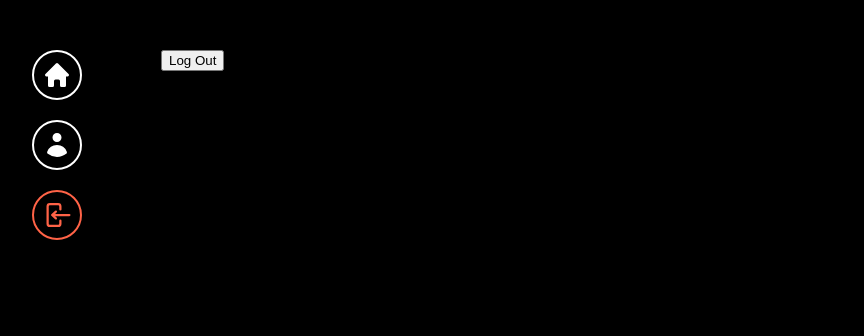
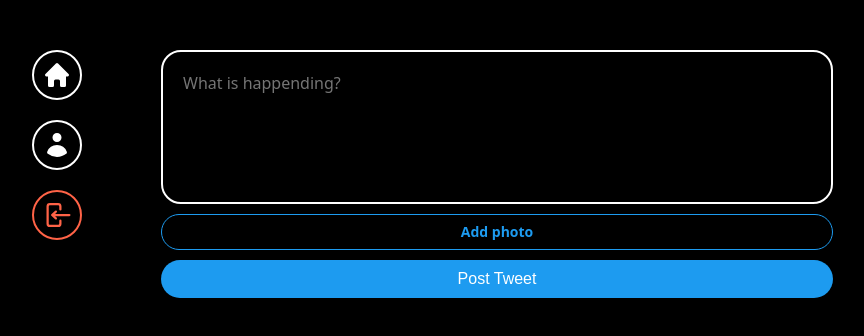
Before and after one commit to yehjinjang/react-X-clone, a React (Vite) app: page / in a window 1280 px wide. Shown: the top 336 px of the page, without its empty margins (237-1101 px from the left). Built offline with nearby package versions, Linux system fonts and the light colour scheme; no server answers; sample sign-in values are in the browser's storage.

Commit message:
feat: post tweet form

```diff
--- /dev/null
+++ b/src/components/post-tweet-form.tsx
@@ -0,0 +1,82 @@
+import { useState } from "react";
+import { styled } from "styled-components"
+
+const Form = styled.form`
+    display: flex;
+    flex-direction: column;
+    gap: 10px;
+`;
+
+const TextArea = styled.textarea`
+    border: 2px solid white;
+    padding: 20px;
+    border-radius: 20px;
+    font-size: 16px;
+    color: white;
+    background-color: black;
+    width: 100%;
+    resize: none;
+    font-family: system-ui, -apple-system, BlinkMacSystemFont, "Segoe UI",
+    Roboto, Oxygen, Ubuntu, Cantarell, "Open Sans", "Helvetica Neue",
+    sans-serif;
+    $::placeholder{
+    font-size: 16px;
+    }
+    &:focus{
+    outline: none;
+    border-color: #1d9bf0;
+    }
+`;
+
+const AttachFileButton = styled.label`
+    padding : 10px 0px;
+    color: #1d9bf0;
+    text-align: center;
+    border-radius: 20px;
+    border: 1px solid  #1d9bf0;
+    font-size: 14px;
+    font-weight: 600;
+    cursor: pointer;
+`;
+
+const AttachFileInput = styled.input`
+display: none;
+
+`;
+
+const SubmitBtn = styled.input`
+    background-color:  #1d9bf0;
+    color: white;
+    border: none;
+    padding: 10px 0px;
+    border-radius: 20px;
+    font-size: 16px;
+    cursor: pointer;
+    &:hover,
+    &:active{
+        opacity: 0.;
+    }
+`;
+
+
+export default function PostTweetForm(){
+    const [isLoading, setLoading] = useState(false);
+    const[tweet, setTweet] = useState("");
+    const[file, setFile] = useState<File | null>(null);
+    const onChange = ( e: React.ChangeEvent<HTMLTextAreaElement>) => {
+        setTweet(e.target.value)
+    };
+    const onFileChange = (e: React.ChangeEvent<HTMLInputElement>) => {
+        const {files} = e.target;
+        if(files && files.length === 1 ){
+            setFile(files[0]);
+        }
+    }
+    return <Form>
+        <TextArea rows = {5}
+        maxLength ={180} onChange ={onChange} value ={tweet} placeholder ="What is happending?" />
+        <AttachFileButton htmlFor = "file">{file ? "Photo added✅":"Add photo"} </AttachFileButton>
+        <AttachFileInput onChange ={onFileChange} type = "file" id ="file" accept = "image/*"/>
+        <SubmitBtn type ="submit" value = {isLoading ? "Posting.." : "Post Tweet"}/>
+    </Form>
+}
--- a/src/routes/home.tsx
+++ b/src/routes/home.tsx
@@ -1,11 +1,20 @@
 import { auth } from "../routes/firebase";
+import PostTweetForm from "../components/post-tweet-form";
+import { styled } from "styled-components"
+
+const Wrapper = styled.div``;
 
 export default function Home() {
-    const logOut = () => {
-        auth.signOut();
-    }
-    return (<h1>
-        <button onClick={logOut}>Log Out</button>
-    </h1>
-);
+    return(
+        <Wrapper>
+         <PostTweetForm/>
+        </Wrapper>
+    );
+    // const logOut = () => {
+    //     auth.signOut();
+    // }
+    // return (<h1>
+    //     <button onClick={logOut}>Log Out</button>
+    // </h1>
+// );
 }
```
